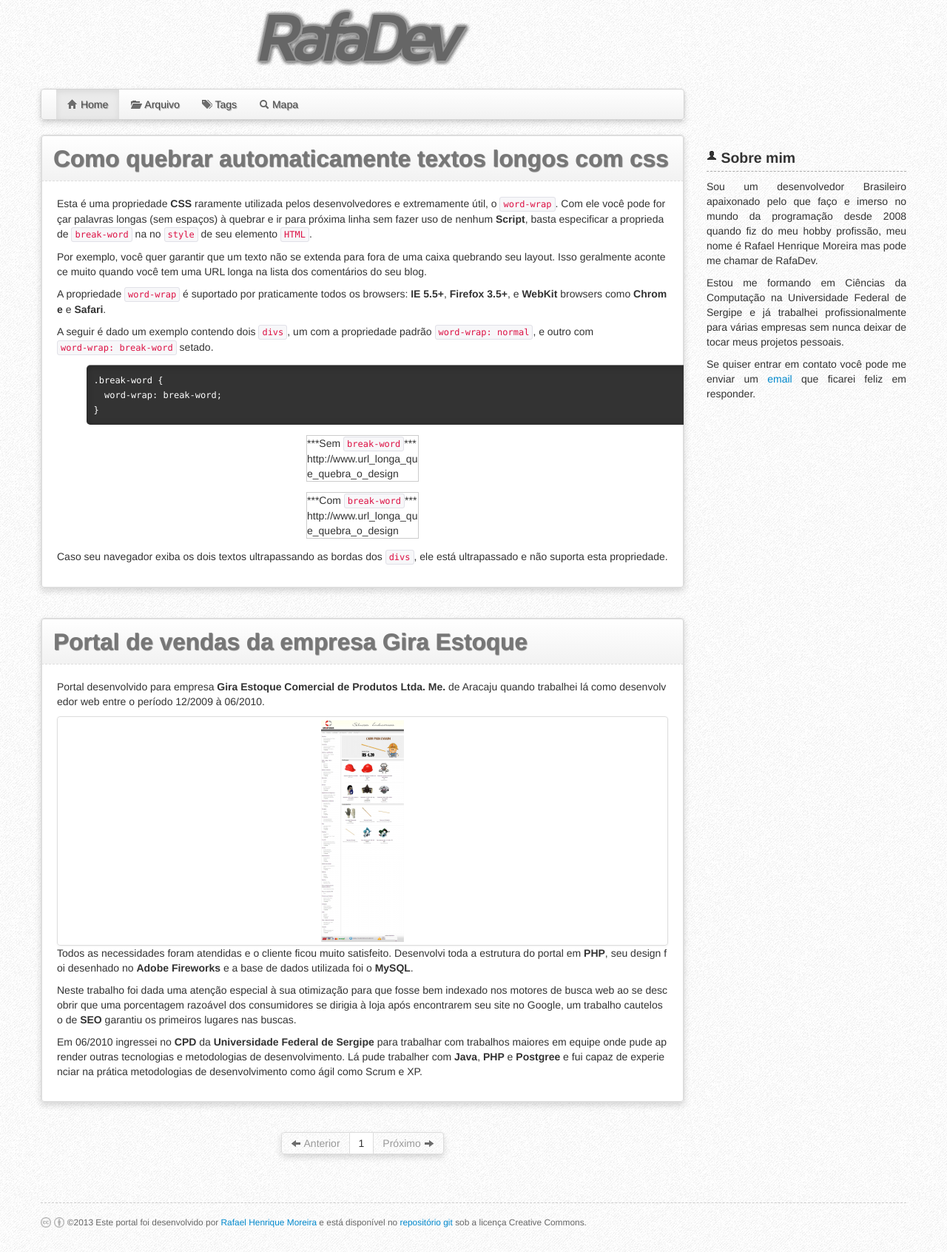
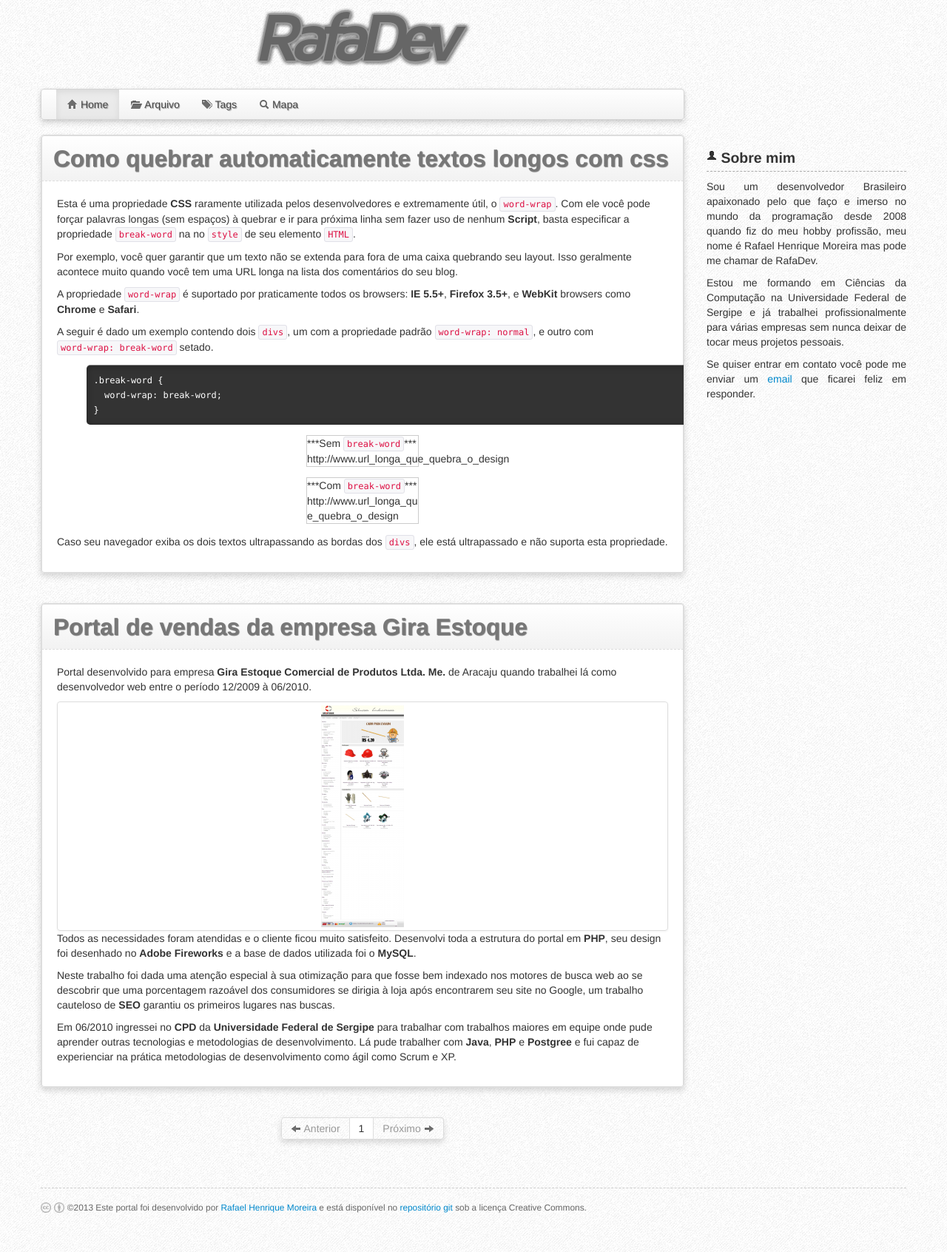
Before and after one commit to rafadev7/RafaDev.com, a Jekyll site: the page built from index.html, in a window 1280 px wide. Shown: the whole page at 74% size. Built offline with Jekyll 4.4.1, drawn with Linux system fonts in a browser that asks for light colours; the list of posts is cut into pages by our own code.

Commit message:
Fixing layout problems

```diff
--- a/css/style.css
+++ b/css/style.css
@@ -68,7 +68,6 @@ h4 {
   margin-bottom: 40px;
   border: 1px solid #ddd;
   overflow: hidden;
-  word-break: break-all;
   word-wrap: break-word;
   -webkit-border-radius: 4px 4px 4px 4px;
      -moz-border-radius: 4px 4px 4px 4px;
```
